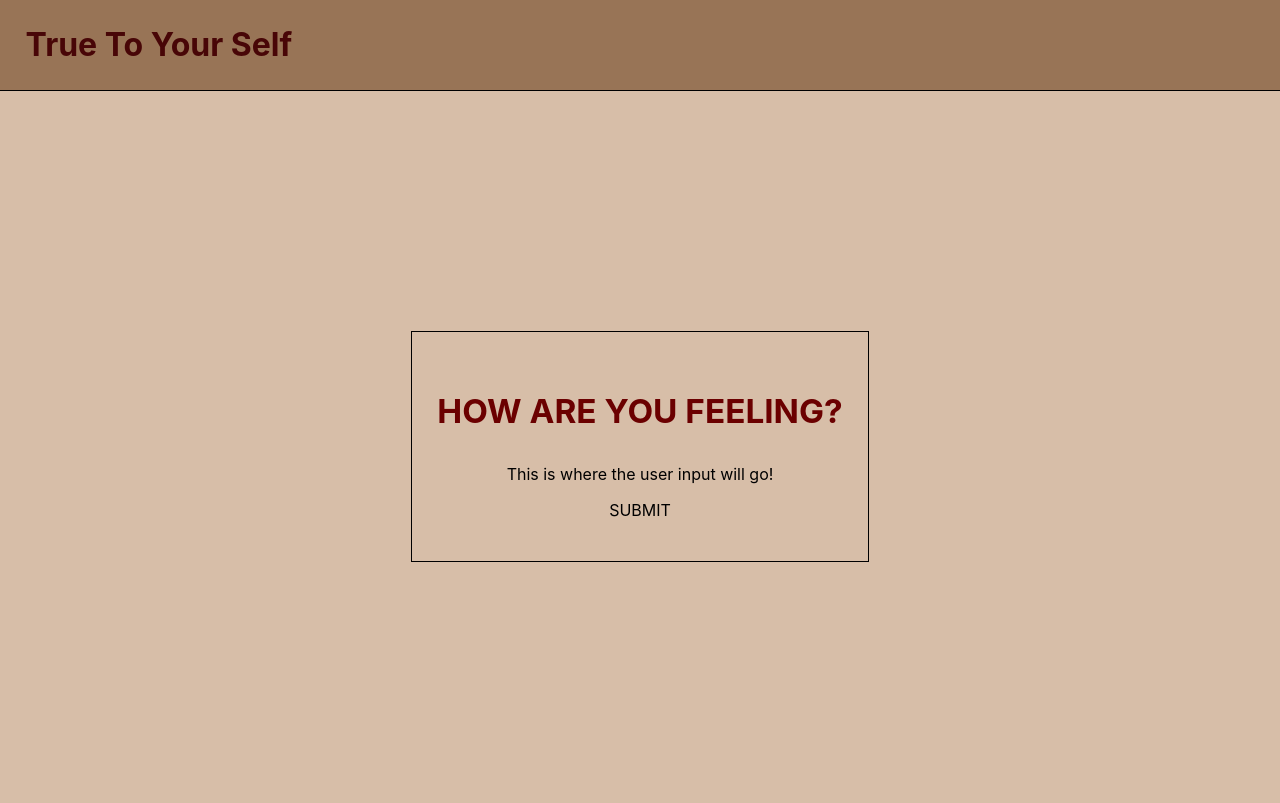
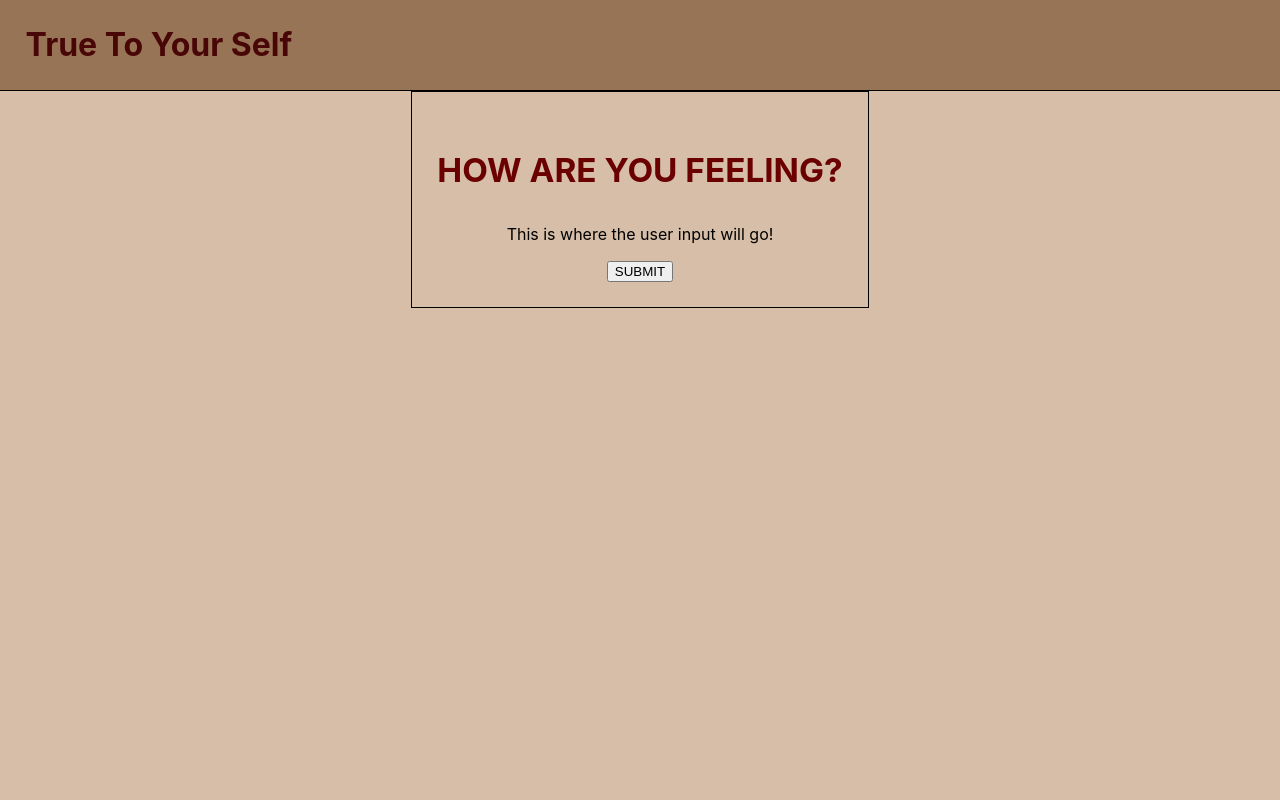
Before and after one commit to codeday-labs-2021/true-to-yourshelf-ui, a React (Create React App) app: page / in a window 1280 px wide. Built offline with nearby package versions, Linux system fonts and the light colour scheme.

Commit message:
added button to update state
Added the button that updates the state and changes the page from the first question to the second question. I also optimized the folder system and reorganized files.

```diff
--- a/package.json
+++ b/package.json
@@ -8,6 +8,7 @@
     "@testing-library/user-event": "^13.2.1",
     "react": "^18.1.0",
     "react-dom": "^18.1.0",
+    "react-redux": "^8.0.2",
     "react-router-dom": "^6.3.0",
     "react-scripts": "5.0.1",
     "web-vitals": "^2.1.0"
--- a/src/App.js
+++ b/src/App.js
@@ -1,13 +1,12 @@
 import logo from './logo.svg';
 import './App.css';
 import { BrowserRouter, Route, Routes } from 'react-router-dom';
-import Home from './components/Home';
-import Header from './components/Header';
+import Home from './containers/Home';
+
 
 function App() {
   return (
     <div>
-      <Header/>
       <BrowserRouter>
       <Routes>
           <Route path='/' element={<Home></Home>}></Route>
--- /dev/null
+++ b/src/components/Contents.js
@@ -0,0 +1,18 @@
+import '../styles/Home.css';
+import Questions from './Questions';
+
+function Contents() {
+    return(
+        <div className='Content'>
+            <div className='Row'>
+                <div className='Col'>
+                    <div className='main'>
+                        <Questions/>
+                    </div>
+                </div>
+            </div>
+        </div>
+    );
+}
+
+export default Contents;
--- a/src/components/Home.js
+++ /dev/null
@@ -1,22 +0,0 @@
-import '../styles/Home.css';
-
-function Home() {
-  return (
-    <div className='Container'>
-        <div className='Row'>
-            <div className='Col'>
-                <div className='main'>
-                    <h3 className='question'>HOW ARE YOU FEELING? </h3>
-                    <p>This is where the user input will go!</p>
-                    <p>SUBMIT</p>
-                </div>
-                {/* <div className='description2'>
-                    <h2>hello description b</h2>
-                </div> */}
-            </div>
-
-        </div>
-    </div>
-  );
-}
-export default Home;
--- /dev/null
+++ b/src/components/Questions.js
@@ -0,0 +1,39 @@
+import '../styles/Home.css'
+import React from 'react';
+
+class Questions extends React.Component {
+    constructor(props){
+        super(props);
+        this.state = {
+            submit: false,
+            finalSumbit: false,
+        };
+    }
+
+    onClick = event => {
+        this.setState({submit: !this.state.submit})//sets it to opposite of previous value
+     }
+
+    render() {
+        return(
+            this.state.submit ?
+                <>
+                    <h3 className='question'>HOW DO YOU WANT TO FEEL?</h3>
+                    <p>This is where the user input will go!</p>
+                    <p>SUBMIT</p>
+                </>
+            :
+                <>
+                    <h3 className='question'>HOW ARE YOU FEELING?</h3>
+                    <p>This is where the user input will go!</p>
+                    <button onClick={this.onClick.bind(this)}>SUBMIT</button>
+                </>
+        )
+    }
+}
+
+export default Questions;
+
+{/* <h3 className='question'>HOW ARE YOU FEELING? </h3>
+<p>This is where the user input will go!</p>
+<p>SUBMIT</p> */}
--- /dev/null
+++ b/src/containers/Home.js
@@ -0,0 +1,22 @@
+import '../styles/Home.css';
+import ReactDOM from 'react-dom';
+import Header from '../components/Header';
+import React from 'react';
+import { render } from '@testing-library/react';
+import Contents from '../components/Contents';
+
+
+const root = ReactDOM.createRoot(document.getElementById('root'));
+
+class Home extends React.Component {
+    render(){
+        return (
+            <div className='Container'>
+                <Header/>
+                <Contents/>
+            </div>
+        );
+    }
+}
+root.render(<Home/>);
+export default Home;
--- a/src/styles/Home.css
+++ b/src/styles/Home.css
@@ -1,13 +1,26 @@
 .Container{
     margin: auto;
+    background-color: #d7bea8;
+    position:absolute;
+    top:0px;
+    right:0px;
+    bottom:0px;
+    left:0px;
 }
-.Container .Row{
+
+/* .Content{
+
+} */
+
+.Content .Row{
     display: flex;
     flex-direction: row;
     flex-wrap: wrap;
     width: 100%;
+    align-items: center;
+    justify-content: center;
 }
-.Container .Col{
+.Content .Col{
     display: flex;
     flex-direction: column;
     flex-basis: 100%;
@@ -17,14 +30,14 @@
     flex: 1;
 
     /* DELETE LATER, JUST FOR TESTING */
-    min-height: 89vh;
-    background-color: #d7bea8;
+
+
     /* border: solid magenta; */
 
 
 }
 
-.Container .main {
+.Content .main {
     border: solid thin black;
     justify-content: center;
     align-items: center;
@@ -32,7 +45,7 @@
     padding: 2%;
 }
 
-.Container .main .question{
+.Content .main .question{
     color: #6b0000;
     font-size: 25pt;
 
```
Also changed, not shown: 2 other files (tests, documents, lock files or other folders).
